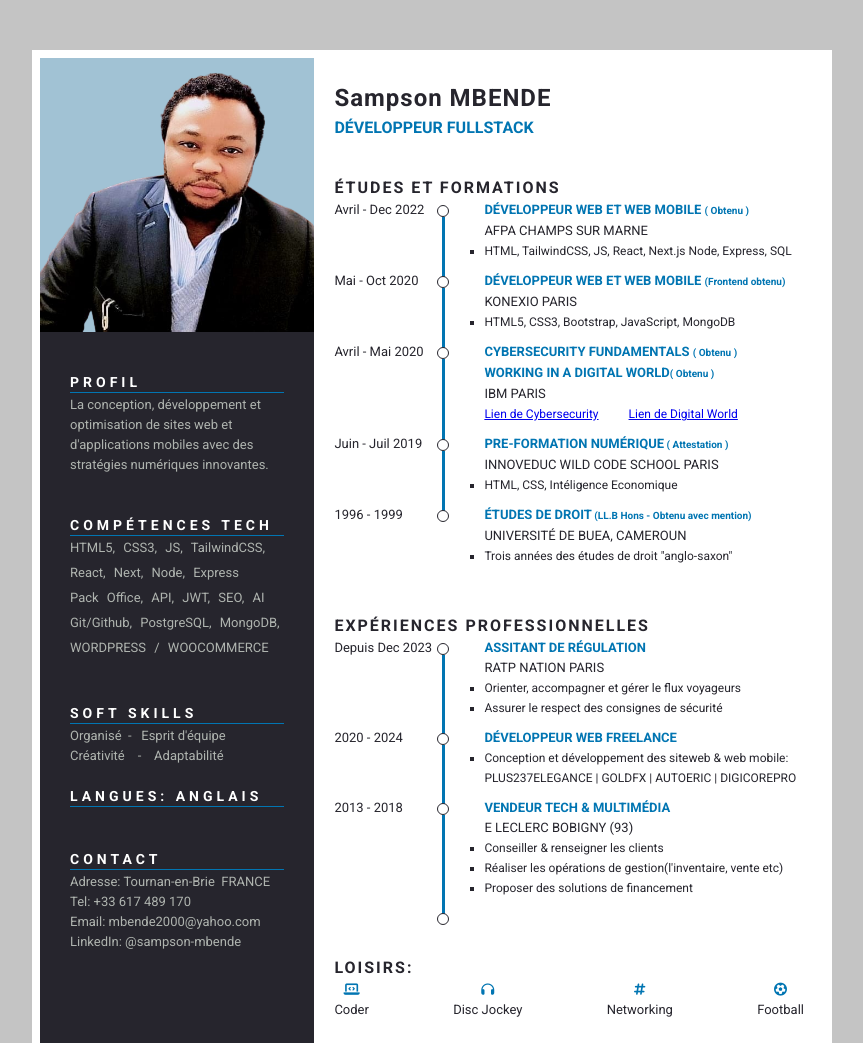
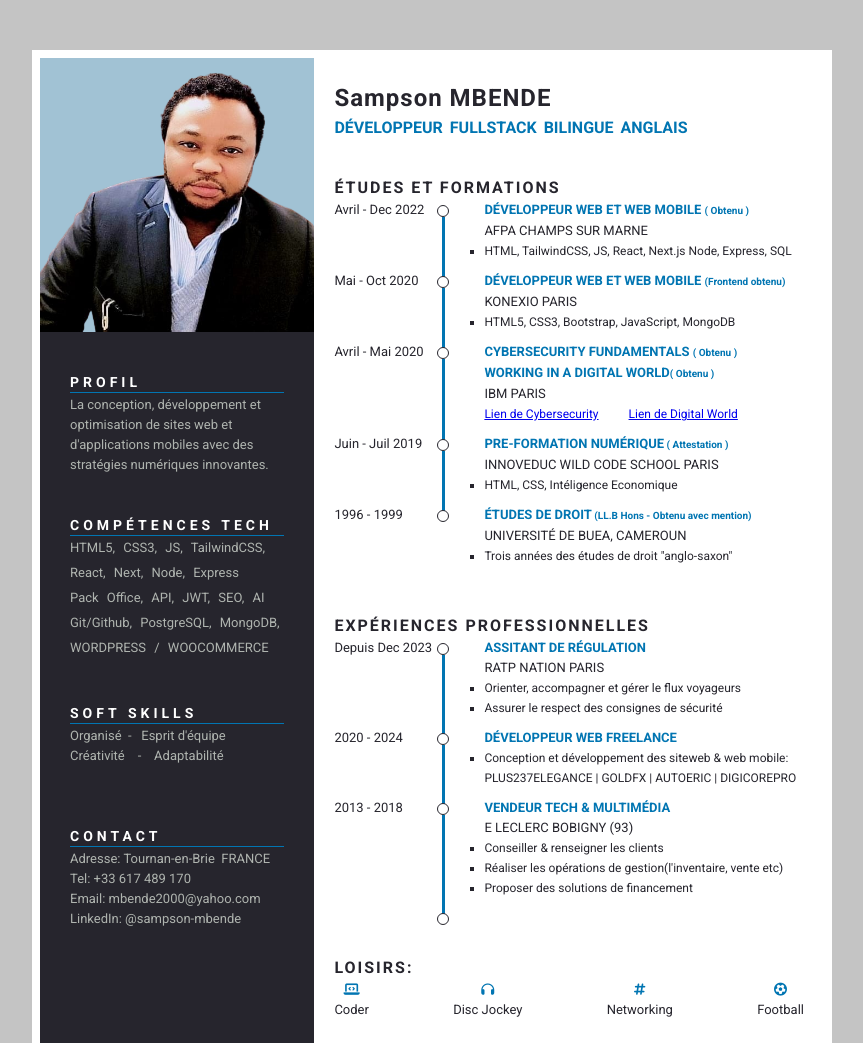
Before and after one commit to SAMMBENDE/Fullstack-Dev-Bilingue, a plain HTML site: page index.html in a window 1280 px wide. Shown: the top 1043 px of the page, without its empty margins (208-1071 px from the left). Drawn offline with Linux system fonts and the light colour scheme.

Commit message:
rename title

```diff
--- a/index.html
+++ b/index.html
@@ -18,7 +18,7 @@
         <div class="resume_bottom">
           <div class="resume_item resume_namerole">
             <div class="name">Sampson MBENDE</div>
-            <div class="role">Développeur Fullstack</div>
+            <div class="role">Développeur Fullstack Bilingue Anglais</div>
           </div>
           <div class="resume_item resume_profile">
             <div class="resume_titlecomp">Profil</div>
@@ -55,7 +55,7 @@
               <div>Créativité &nbsp; &nbsp;- &nbsp; &nbsp;Adaptabilité</div>
             </div>
           </div>
-          <div class="resume_titlecomp">LANGUES: ANGLAIS</div>
+          <!-- <div class="resume_titlecomp">LANGUES: ANGLAIS</div> -->
           <br />
           <div class="resume_info">
             <div class="skills_list">
@@ -81,7 +81,7 @@
       <div class="resume_right">
         <div class="resume_item resume_namerole">
           <div class="name">Sampson MBENDE</div>
-          <div class="role">Développeur Fullstack</div>
+          <div class="role">Développeur Fullstack Bilingue Anglais</div>
         </div>
 
         <div class="resume_item resume_education">
--- a/styles.css
+++ b/styles.css
@@ -162,6 +162,7 @@ body {
   text-transform: uppercase;
   padding-top: 5px;
   color: #0175b2;
+  word-spacing: 3px;
 
 }
 
```
